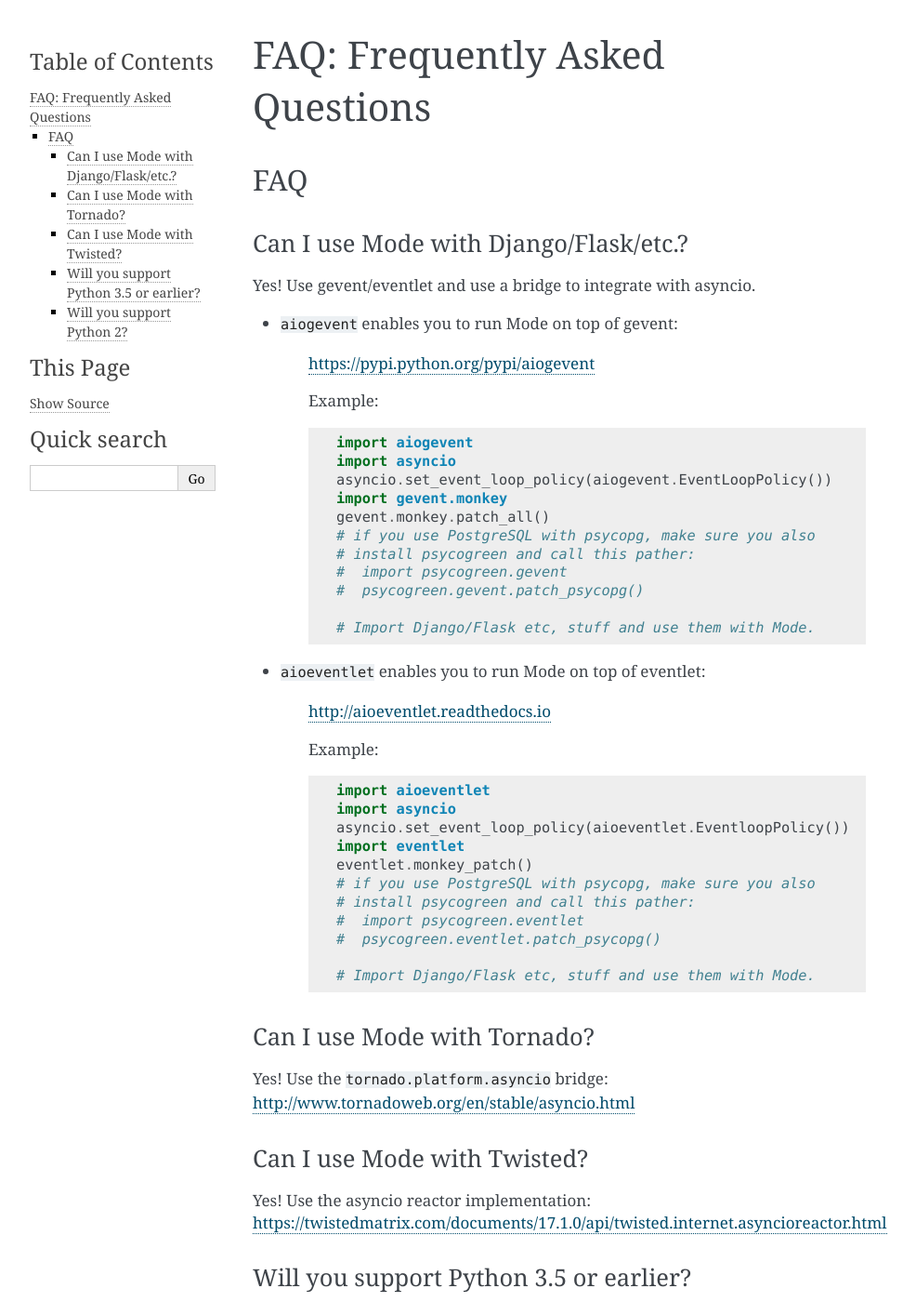
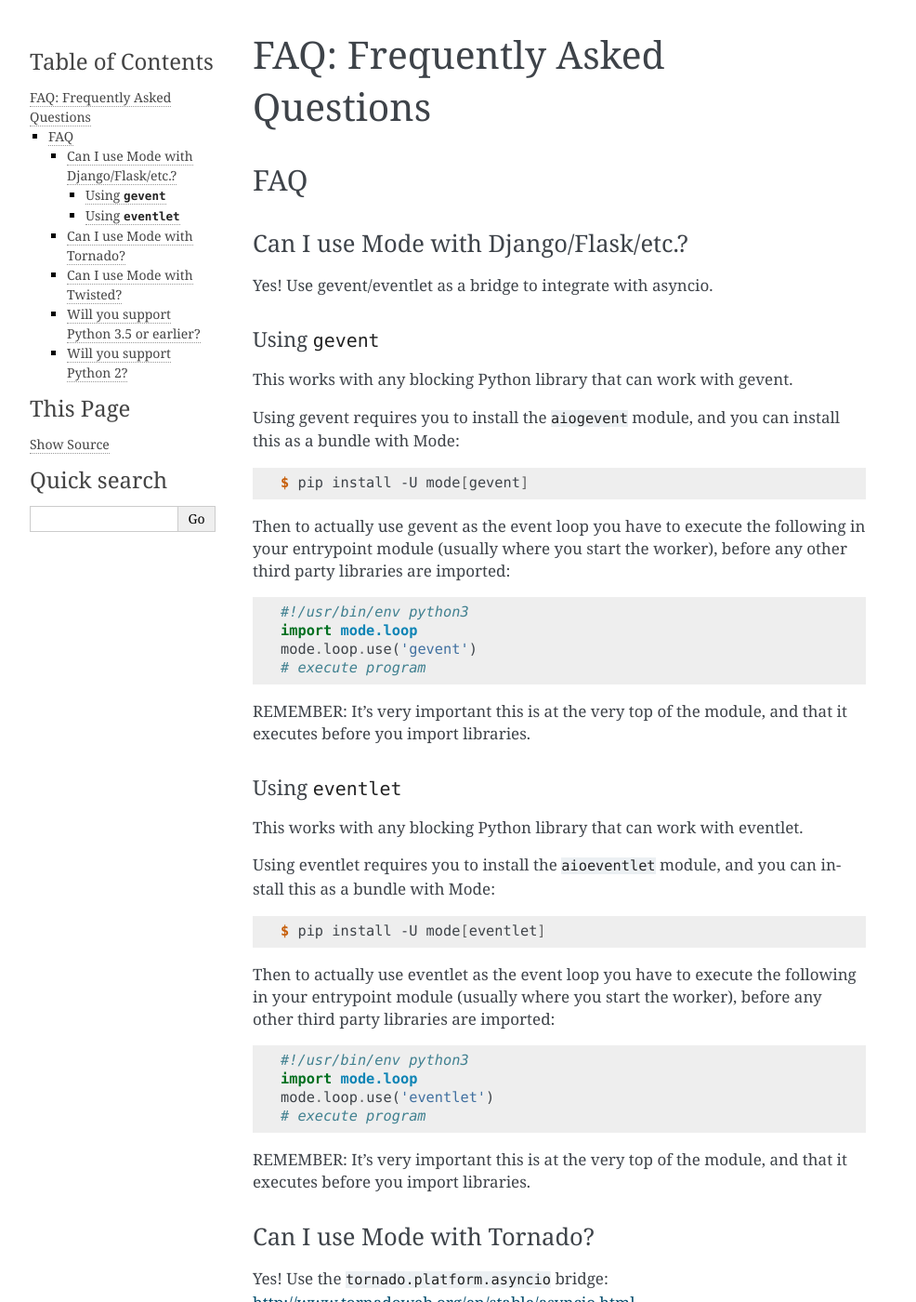
Before and after one commit to ask/mode, a Sphinx documentation site: the page built from docs/faq.rst, in a window 1280 px wide and 1400 px high. Shown: the whole window at 93% size, without its empty margins (148-1134 px from the left). Built offline with Sphinx 7.4.7, drawn with Linux system fonts in a browser that asks for light colours.

Commit message:
Adds bundles for eventlet/gevent/uvloop

```diff
--- a/docs/includes/faq.txt
+++ b/docs/includes/faq.txt
@@ -4,43 +4,56 @@
 Can I use Mode with Django/Flask/etc.?
 --------------------------------------
 
-Yes! Use gevent/eventlet and use a bridge to integrate with asyncio.
+Yes! Use gevent/eventlet as a bridge to integrate with asyncio.
 
-- ``aiogevent`` enables you to run Mode on top of gevent:
+Using ``gevent``
+~~~~~~~~~~~~~~~~
 
-    https://pypi.python.org/pypi/aiogevent
+This works with any blocking Python library that can work with gevent.
 
-    Example::
+Using gevent requires you to install the ``aiogevent`` module,
+and you can install this as a bundle with Mode:
 
-        import aiogevent
-        import asyncio
-        asyncio.set_event_loop_policy(aiogevent.EventLoopPolicy())
-        import gevent.monkey
-        gevent.monkey.patch_all()
-        # if you use PostgreSQL with psycopg, make sure you also
-        # install psycogreen and call this pather:
-        #  import psycogreen.gevent
-        #  psycogreen.gevent.patch_psycopg()
+.. sourcecode:: console
 
-        # Import Django/Flask etc, stuff and use them with Mode.
+    $ pip install -U mode[gevent]
 
-- ``aioeventlet`` enables you to run Mode on top of eventlet:
+Then to actually use gevent as the event loop you have to
+execute the following in your entrypoint module (usually where you
+start the worker), before any other third party libraries are imported::
 
-    http://aioeventlet.readthedocs.io
+    #!/usr/bin/env python3
+    import mode.loop
+    mode.loop.use('gevent')
+    # execute program
 
-    Example::
+REMEMBER: It's very important this is at the very top of the module,
+and that it executes before you import libraries.
 
-        import aioeventlet
-        import asyncio
-        asyncio.set_event_loop_policy(aioeventlet.EventloopPolicy())
-        import eventlet
-        eventlet.monkey_patch()
-        # if you use PostgreSQL with psycopg, make sure you also
-        # install psycogreen and call this pather:
-        #  import psycogreen.eventlet
-        #  psycogreen.eventlet.patch_psycopg()
 
-        # Import Django/Flask etc, stuff and use them with Mode.
+Using ``eventlet``
+~~~~~~~~~~~~~~~~~~
+
+This works with any blocking Python library that can work with eventlet.
+
+Using eventlet requires you to install the ``aioeventlet`` module,
+and you can install this as a bundle with Mode:
+
+.. sourcecode:: console
+
+    $ pip install -U mode[eventlet]
+
+Then to actually use eventlet as the event loop you have to
+execute the following in your entrypoint module (usually where you
+start the worker), before any other third party libraries are imported::
+
+    #!/usr/bin/env python3
+    import mode.loop
+    mode.loop.use('eventlet')
+    # execute program
+
+REMEMBER: It's very important this is at the very top of the module,
+and that it executes before you import libraries.
 
 Can I use Mode with Tornado?
 ----------------------------
@@ -49,7 +62,7 @@
 http://www.tornadoweb.org/en/stable/asyncio.html
 
 Can I use Mode with Twisted?
-----------------------------
+-----------------------------
 
 Yes! Use the asyncio reactor implementation:
 https://twistedmatrix.com/documents/17.1.0/api/twisted.internet.asyncioreactor.html
--- a/setup.py
+++ b/setup.py
@@ -12,7 +12,7 @@
 from setuptools import find_packages, setup
 
 NAME = 'mode'
-EXTENSIONS = {}
+EXTENSIONS = {'eventlet', 'gevent', 'uvloop'}
 E_UNSUPPORTED_PYTHON = '%s 1.0 requires %%s %%s or later!' % (NAME,)
 
 PYIMP = _pyimp()
```
Also changed, not shown: 3 other files.
